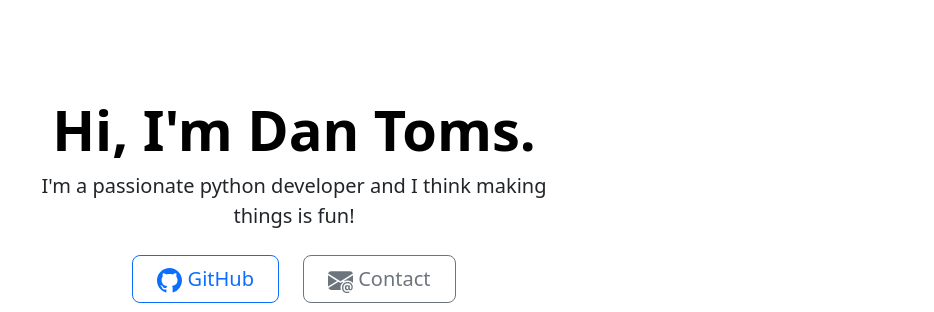
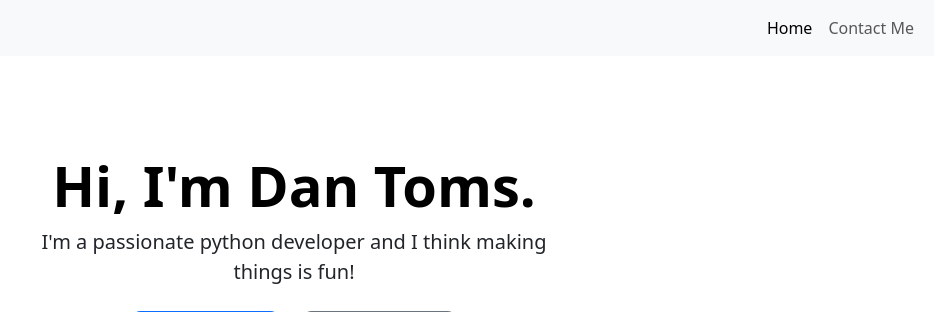
Before and after one commit to pynmash/flask-portfolio, a Flask app: page / in a window 1280 px wide. Shown: the top 312 px of the page, without its empty margins (346-1280 px from the left). Run offline with Flask 3, Linux system fonts and the light colour scheme.

Commit message:
Add navbar, favicon and new hero image

```diff
--- a/templates/index.html
+++ b/templates/index.html
@@ -4,9 +4,29 @@
     <meta charset="UTF-8">
     <meta name="viewport" content="width=device-width, initial-scale=1.0">
     <link href="https://cdn.jsdelivr.net/npm/bootstrap@5.3.3/dist/css/bootstrap.min.css" rel="stylesheet" integrity="sha384-QWTKZyjpPEjISv5WaRU9OFeRpok6YctnYmDr5pNlyT2bRjXh0JMhjY6hW+ALEwIH" crossorigin="anonymous">
+    <link rel="icon" type="image/x-icon" href="/static/images/dt-logo-1-favicon-transparent.png">
     <title>Dan Toms</title>
 </head>
 <body>
+  <!-- Nav -->
+  <nav class="navbar navbar-expand bg-body-tertiary">
+    <div class="container-fluid">
+      <a class="navbar-brand" href="{{url_for('home')}}"></a>
+      <button class="navbar-toggler" type="button" data-bs-toggle="collapse" data-bs-target="#navbarNav" aria-controls="navbarNav" aria-expanded="false" aria-label="Toggle navigation">
+        <span class="navbar-toggler-icon"></span>
+      </button>
+      <div class="collapse navbar-collapse d-flex justify-content-end" id="navbarNav">
+        <ul class="navbar-nav">
+          <li class="nav-item">
+            <a class="nav-link active" aria-current="page" href="#">Home</a>
+          </li>
+          <li class="nav-item">
+            <a class="nav-link" href="#">Contact Me</a>
+          </li>
+        </ul>
+      </div>
+    </div>
+  </nav>
     <main class="container">
     <!-- Hero -->
     <div class="px-4 pt-5 my-5 text-center border-bottom">
@@ -25,7 +45,7 @@
         </div>
         <div class="overflow-hidden" style="max-height: 30vh;">
           <div class="container px-5">
-            <img src="{{ url_for('static', filename='images/macbook.jpg')}}" class="img-fluid border rounded-3 shadow-lg mb-4" alt="Example image" width="700" height="500" loading="lazy">
+            <img src="{{ url_for('static', filename='images/dt-logo-1.jpg')}}" class="img-fluid border rounded-3 shadow-lg mb-4" alt="Example image" width="700" height="500" loading="lazy">
           </div>
         </div>
       </div>
```
Also changed, not shown: static/images/dt-logo-1-favicon-transparent.png (added), static/images/dt-logo-1.jpg (added).
